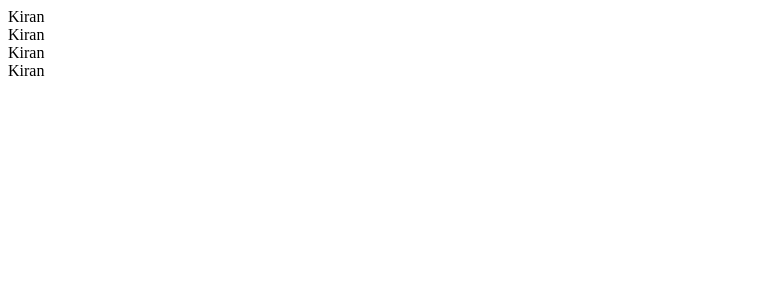
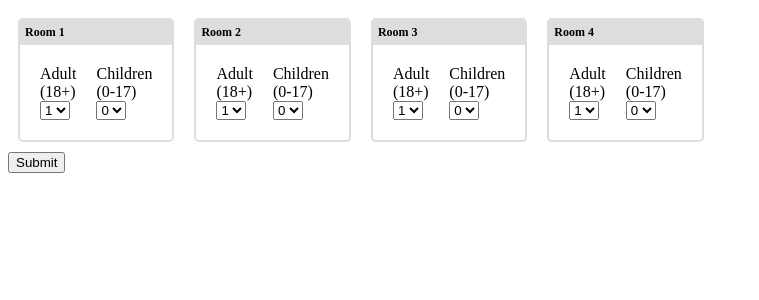
Before and after one commit to tdkiran/assessment-2, a Next.js app: page / in a window 1280 px wide. Shown: the top 300 px of the page, without its empty margins (0-759 px from the left). Built offline with nearby package versions, Linux system fonts and the light colour scheme.

Commit message:
Pass roomInfo (from state) to booking components

```diff
--- a/components/booking/booking.js
+++ b/components/booking/booking.js
@@ -47,7 +47,17 @@ export class Booking extends Component {
 
     render() {
         const { bookingInfo } = this.props;
-        return <> {bookingInfo.map(room => <div> Kiran </div>)}</>
+        console.log(bookingInfo);
+        return (
+            <BookingContainer>
+                <RoomsContainer>
+                    {bookingInfo.map(room => (
+                        <Room {...room} />))
+                    }
+                </RoomsContainer>
+                <button type="submit" data-testid="submit" onClick={this.saveBooking}>Submit</button>
+            </BookingContainer>
+        );
         // return (<BookingContainer>
         //     <RoomsContainer>
         //         {
--- a/components/booking/room.js
+++ b/components/booking/room.js
@@ -3,14 +3,19 @@ import { AppCard } from '../common/card';
 import { RoomForm } from './room-form';
 
 export class Room extends Component {
+    selectOccupant = () => {
+        this.props.selectOccupant(this.props.roomId)
+    }
 
     render() {
+        debugger
         const { roomId,
             title, available, selected,
             onSelectionChange,
             selectOccupant, occupants = {} } = this.props;
-        return (<AppCard title={title} selected={selected} selectable={available} onSelectionChange={onSelectionChange} testId={roomId}>
-            <RoomForm selected={selected} occupants={occupants[roomId]} selectOccupant={selectOccupant.bind(this, roomId)} />
-        </AppCard>);
+        return (
+            <AppCard title={title} selected={selected} selectable={available} onSelectionChange={onSelectionChange} testId={roomId}>
+                <RoomForm selected={selected} occupants={occupants[roomId]} selectOccupant={this.selectOccupant} />
+            </AppCard>);
     }
 }
--- a/reducers/index.js
+++ b/reducers/index.js
@@ -14,7 +14,7 @@ function activeRooms(state = 1, action) {
     }
 }
 
-function occupantSelectionInfo(state = [], action) {
+function occupantSelectionInfo(state = [{ adult: 1, children: 0 }], action) {
     switch (action.type) {
         case actionTypes.SELECT_OCCUPANT: {
             return state
@@ -52,7 +52,8 @@ export const roomInfo = createSelector(getActiveRooms, getOccupantSelectionInfo,
     const currentRoomInfo = defaultRoomInfo.map(roomInfo => {
         const id = roomInfo.id;
         const occupantInfo = occupantSelectionInfo.find(occInfo => occInfo.id === id);
-        occupantInfo ? { ...roomInfo, occupantInfo } : { ...roomInfo, defaultRoom };
+        return occupantInfo ? { ...roomInfo, occupantInfo, active: true } : { ...roomInfo, defaultRoom, active: false };
     });
+    debugger
     return currentRoomInfo;
 });
```
